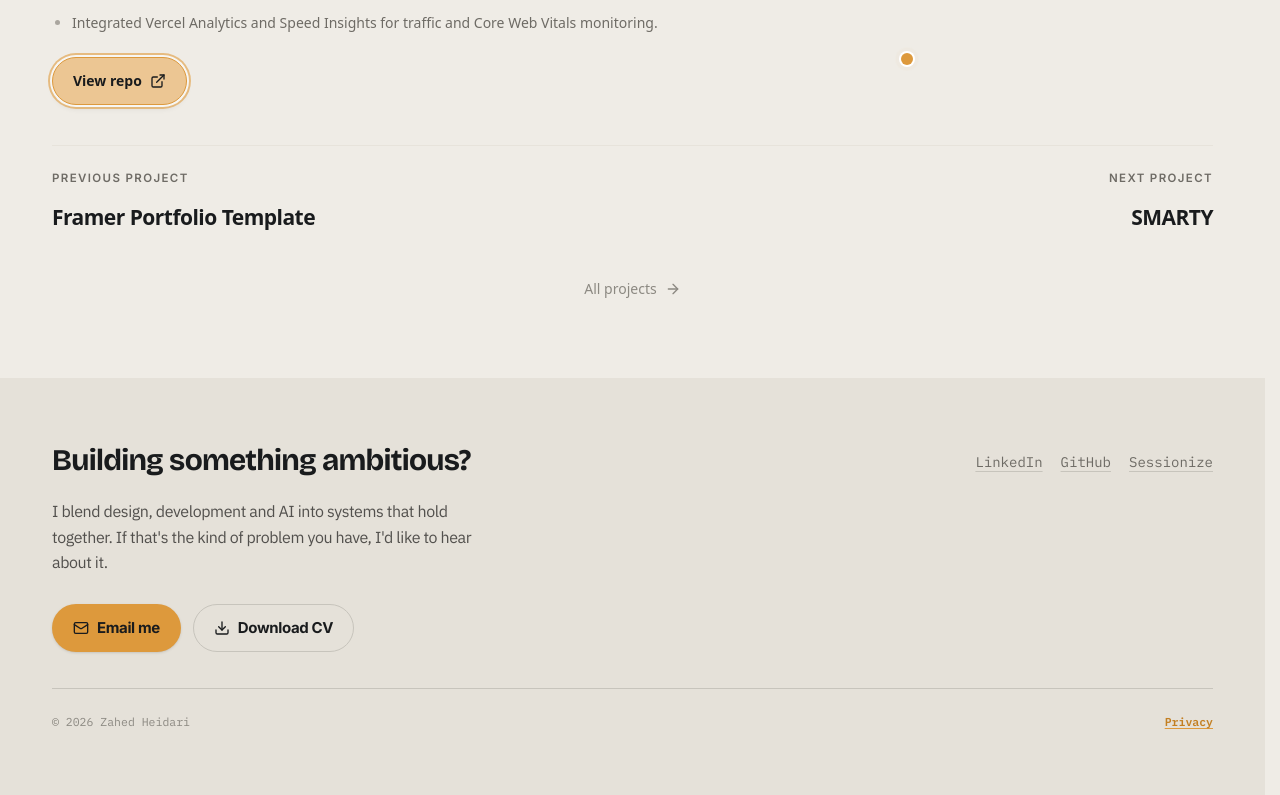
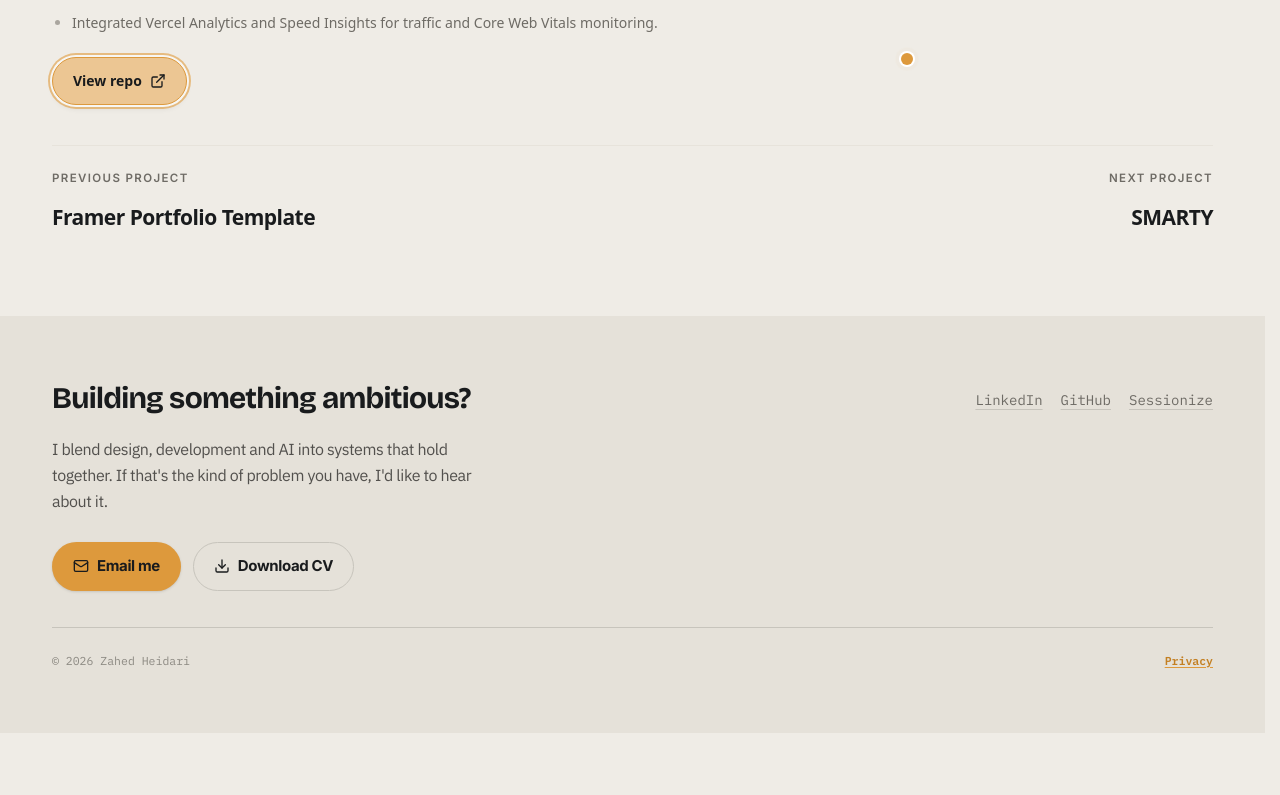
Before and after one commit to zahedh/nextjs-portfolio-website, a Next.js app: page /projects/portfolio-website in a window 1280 px wide. Shown: the part 1019-1814 px from the top of the page. After the commit the page ends 1752 px from the top, so only its background shows below. Built offline with nearby package versions, Linux system fonts and the light colour scheme.

Commit message:
Say all projects once
The link sat at the top of a project page and again beneath the pair at the
foot. Previous and next already hold that row, and the return is the first
thing on the page.

```diff
--- a/src/app/(dashboard)/projects/[slug]/page.tsx
+++ b/src/app/(dashboard)/projects/[slug]/page.tsx
@@ -1,7 +1,7 @@
 import type { Metadata } from 'next';
 import Link from 'next/link';
 import { notFound } from 'next/navigation';
-import { ArrowLeft, ArrowRight, Lock } from 'lucide-react';
+import { ArrowLeft, Lock } from 'lucide-react';
 import { FeatureList } from '@/components/ui/cards/FeatureList';
 import { ProjectHeroMedia } from '@/components/ui/cards/ProjectHeroMedia';
 import { ProjectLinks } from '@/components/ui/cards/ProjectLinks';
@@ -210,12 +210,6 @@ export default async function ProjectPage({ params }: ProjectPageProps) {
                 <span />
               )}
             </div>
-            {/* Centred under the pair: with previous and next holding both
-                ends, an edge-aligned third link reads as stray. */}
-            <Link href="/#projects" className="project-back-link mx-auto">
-              {en.projectDisplay.allProjectsLink}
-              <ArrowRight className="h-4 w-4 shrink-0" aria-hidden />
-            </Link>
           </div>
         </div>
       </section>
--- a/src/language/english.ts
+++ b/src/language/english.ts
@@ -207,7 +207,6 @@ export const en = {
     backToProjects: 'All projects',
     sectionBuiltWith: 'Built with',
     nextProjectLabel: 'Next project',
-    allProjectsLink: 'All projects',
     noLinksNote: 'No public repository or live site',
     previousProjectLabel: 'Previous project',
   },
```
